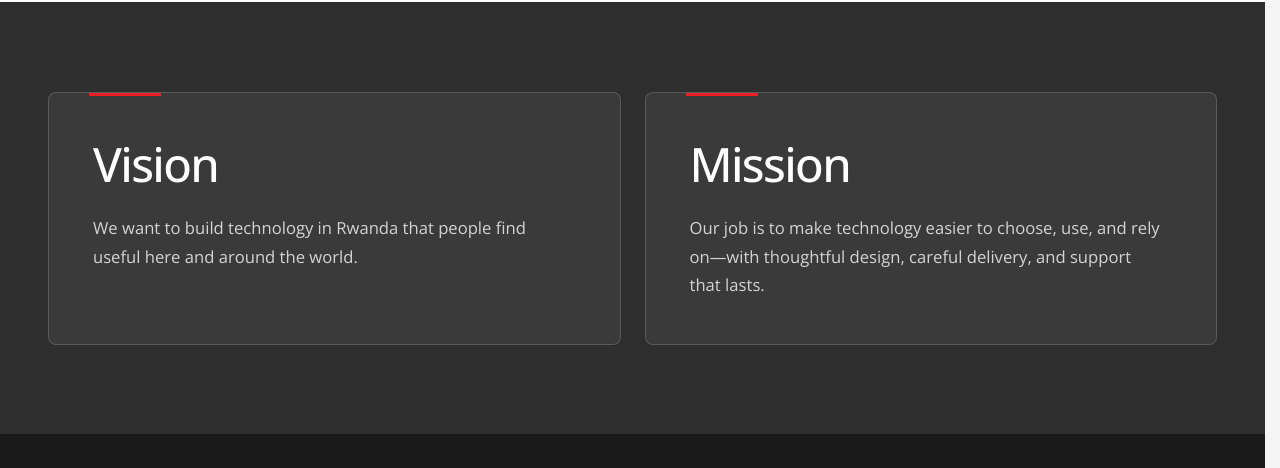
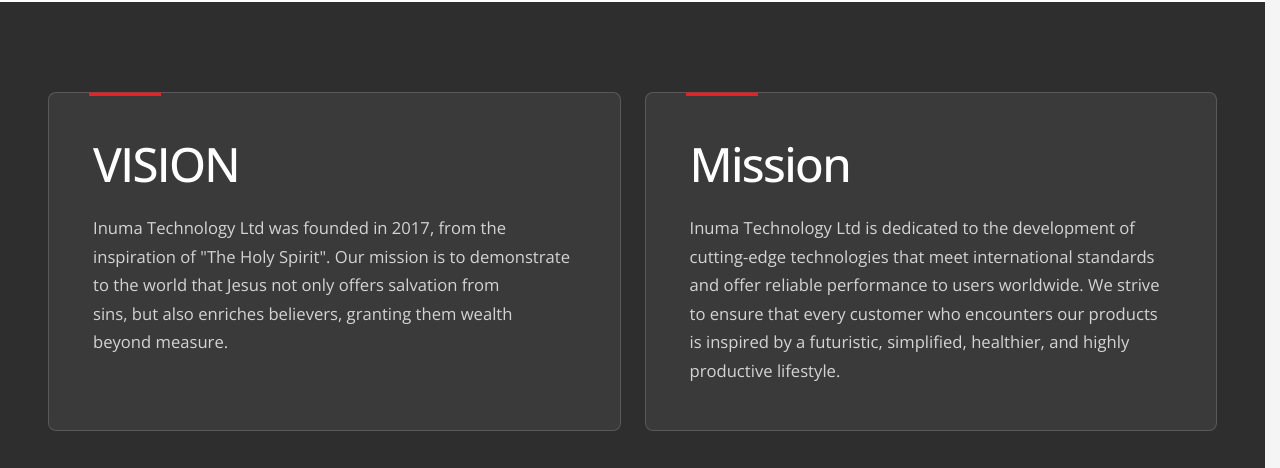
Before and after one commit to cm-inm/inumatech-website, a plain HTML site: page who-we-are.html in a window 1280 px wide. Shown: the part 1316-1784 px from the top of the page. Drawn offline with nearby package versions, Linux system fonts and the light colour scheme.

Commit message:
Restore exact mission and vision from company website

```diff
--- a/who-we-are.html
+++ b/who-we-are.html
@@ -49,12 +49,12 @@
       <section class="section section-ink who-principles-section" aria-label="Mission and vision">
         <div class="who-principles">
           <article data-reveal>
-            <h2>Vision</h2>
-            <p>We want to build technology in Rwanda that people find useful here and around the world.</p>
+            <h2>VISION</h2>
+            <p>Inuma Technology Ltd was founded in 2017, from the inspiration of "The Holy Spirit". Our mission is to demonstrate to the world that Jesus not only offers salvation from sins, but also enriches believers, granting them wealth beyond measure.</p>
           </article>
           <article data-reveal>
             <h2>Mission</h2>
-            <p>Our job is to make technology easier to choose, use, and rely on—with thoughtful design, careful delivery, and support that lasts.</p>
+            <p>Inuma Technology Ltd is dedicated to the development of cutting-edge technologies that meet international standards and offer reliable performance to users worldwide. We strive to ensure that every customer who encounters our products is inspired by a futuristic, simplified, healthier, and highly productive lifestyle.</p>
           </article>
         </div>
       </section>
```
